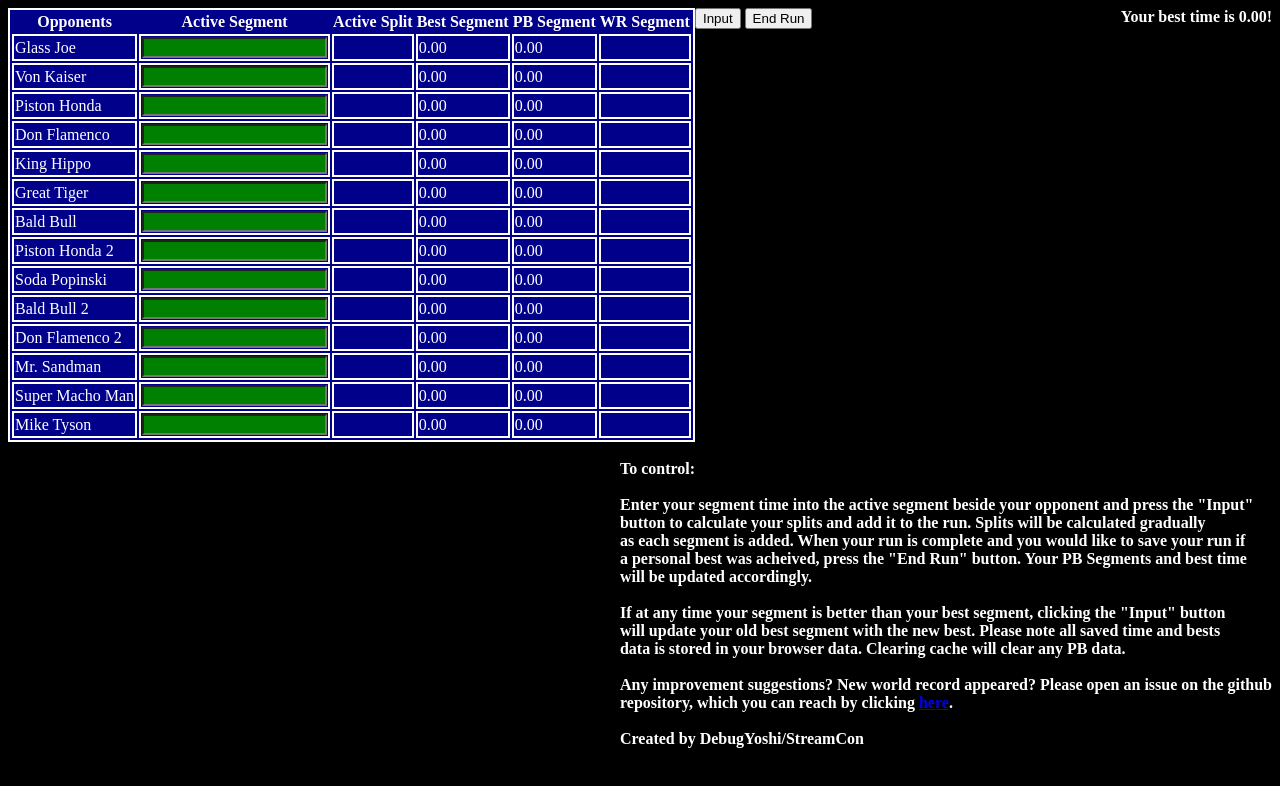
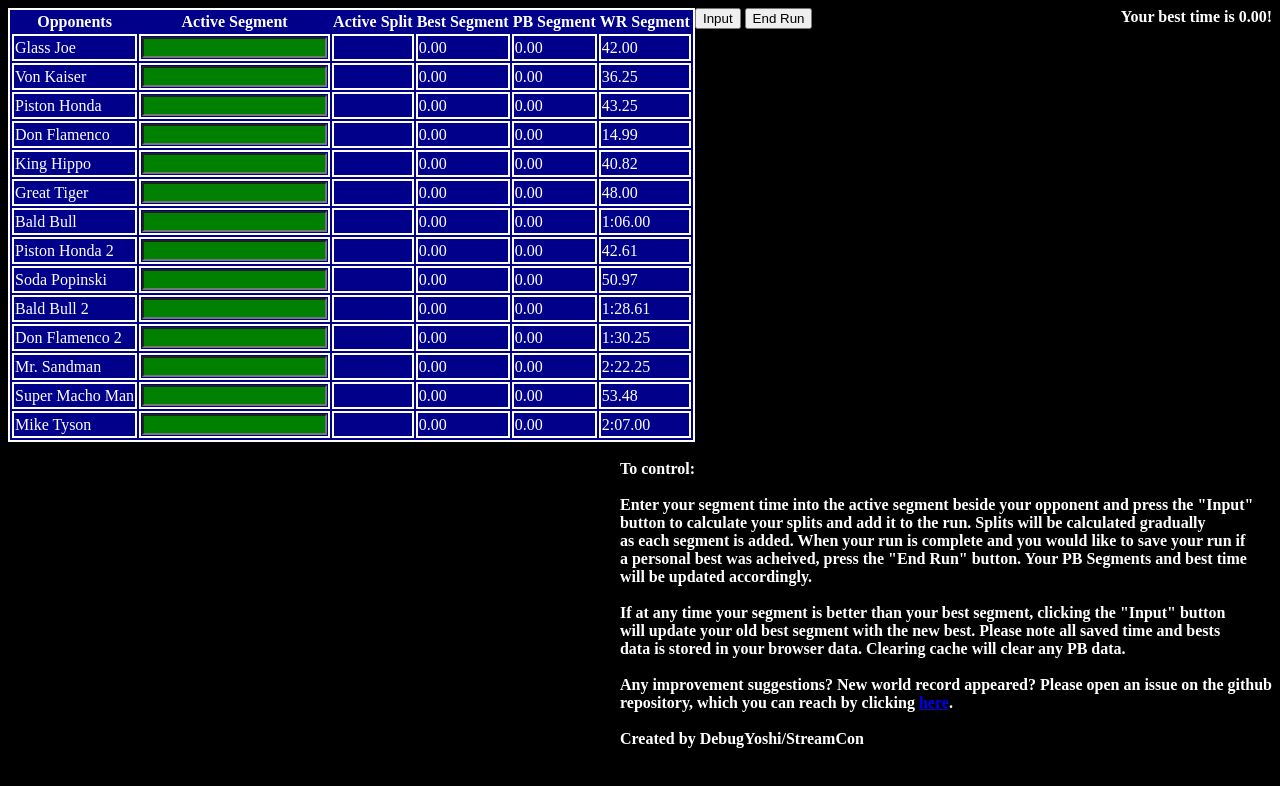
Before and after one commit to debugyoshi/tysonsplitter.github.io, a plain HTML site: page index.html in a window 1280 px wide. Drawn offline with Linux system fonts and the light colour scheme.

Commit message:
Added the WR Segments (because fsr they weren't added already)

```diff
--- a/index.html
+++ b/index.html
@@ -44,7 +44,7 @@
 				<td><p id="glass_split"></p></td>
 				<td><p id="glass_best"></p></td>
 				<td><p id="glass_pb"></p></td>
-				<td><p id="glass_wr"></p></td>
+				<td><p>42.00</p></td>
 			</tr>
 			<tr>
 				<td>Von Kaiser</td>
@@ -52,7 +52,7 @@
 				<td><p id="von_split"></p></td>
 				<td><p id="von_best"></p></td>
 				<td><p id="von_pb"></p></td>
-				<td><p id="von_wr"></p></td>
+				<td><p>36.25</p></td>
 			</tr>
 			<tr>
 				<td>Piston Honda</td>
@@ -60,7 +60,7 @@
 				<td><p id="piston_split"></p></td>
 				<td><p id="piston_best"></p></td>
 				<td><p id="piston_pb"></p></td>
-				<td><p id="piston_wr"></p></td>
+				<td><p>43.25</p></td>
 			</tr>
 			<tr>
 				<td>Don Flamenco</td>
@@ -68,7 +68,7 @@
 				<td><p id="don_split"></p></td>
 				<td><p id="don_best"></p></td>
 				<td><p id="don_pb"></p></td>
-				<td><p id="don_wr"></p></td>
+				<td><p>14.99</p></td>
 			</tr>
 			<tr>
 				<td>King Hippo</td>
@@ -76,7 +76,7 @@
 				<td><p id="king_split"></p></td>
 				<td><p id="king_best"></p></td>
 				<td><p id="king_pb"></p></td>
-				<td><p id="king_wr"></p></td>
+				<td><p>40.82</p></td>
 			</tr>
 			<tr>
 				<td>Great Tiger</td>
@@ -84,7 +84,7 @@
 				<td><p id="great_split"></p></td>
 				<td><p id="great_best"></p></td>
 				<td><p id="great_pb"></p></td>
-				<td><p id="great_wr"></p></td>
+				<td><p>48.00</p></td>
 			</tr>
 			<tr>
 				<td>Bald Bull</td>
@@ -92,7 +92,7 @@
 				<td><p id="bald_split"></p></td>
 				<td><p id="bald_best"></p></td>
 				<td><p id="bald_pb"></p></td>
-				<td><p id="bald_wr"></p></td>
+				<td><p>1:06.00</p></td>
 			</tr>
 			<tr>
 				<td>Piston Honda 2</td>
@@ -100,7 +100,7 @@
 				<td><p id="piston2_split"></p></td>
 				<td><p id="piston2_best"></p></td>
 				<td><p id="piston2_pb"></p></td>
-				<td><p id="piston2_wr"></p></td>
+				<td><p>42.61</p></td>
 			</tr>
 			<tr>
 				<td>Soda Popinski</td>
@@ -108,7 +108,7 @@
 				<td><p id="soda_split"></p></td>
 				<td><p id="soda_best"></p></td>
 				<td><p id="soda_pb"></p></td>
-				<td><p id="soda_wr"></p></td>
+				<td><p>50.97</p></td>
 			</tr>
 			<tr>
 				<td>Bald Bull 2</td>
@@ -116,7 +116,7 @@
 				<td><p id="bald2_split"></p></td>
 				<td><p id="bald2_best"></p></td>
 				<td><p id="bald2_pb"></p></td>
-				<td><p id="bald2_wr"></p></td>
+				<td><p>1:28.61</p></td>
 			</tr>
 			<tr>
 				<td>Don Flamenco 2</td>
@@ -124,7 +124,7 @@
 				<td><p id="don2_split"></p></td>
 				<td><p id="don2_best"></p></td>
 				<td><p id="don2_pb"></p></td>
-				<td><p id="don2_wr"></p></td>
+				<td><p>1:30.25</p></td>
 			</tr>
 			<tr>
 				<td>Mr. Sandman</td>
@@ -132,7 +132,7 @@
 				<td><p id="sand_split"></p></td>
 				<td><p id="sand_best"></p></td>
 				<td><p id="sand_pb"></p></td>
-				<td><p id="sand_wr"></p></td>
+				<td><p>2:22.25</p></td>
 			</tr>
 			<tr>
 			<td>Super Macho Man</td>
@@ -140,7 +140,7 @@
 				<td><p id="super_split"></p></td>
 				<td><p id="super_best"></p></td>
 				<td><p id="super_pb"></p></td>
-				<td><p id="super_wr"></p></td>
+				<td><p>53.48</p></td>
 			</tr>
 			<tr>
 				<td>Mike Tyson</td>
@@ -148,7 +148,7 @@
 				<td><p id="mike_split"></p></td>
 				<td><p id="mike_best"></p></td>
 				<td><p id="mike_pb"></p></td>
-				<td><p id="mike_wr"></p></td>
+				<td><p>2:07.00</p></td>
 			</tr>
 		</table>
 		<b>Your best time is <span id="personalBest"></span>!</b>
```
